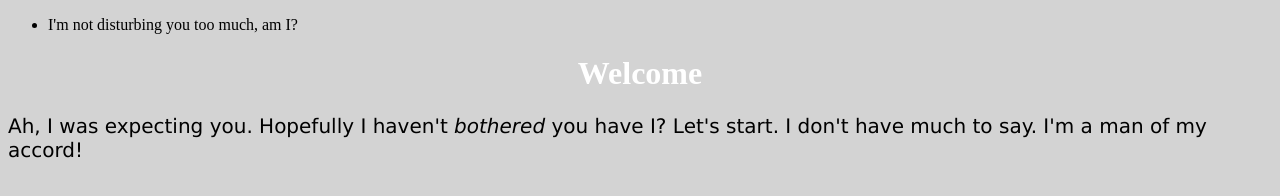
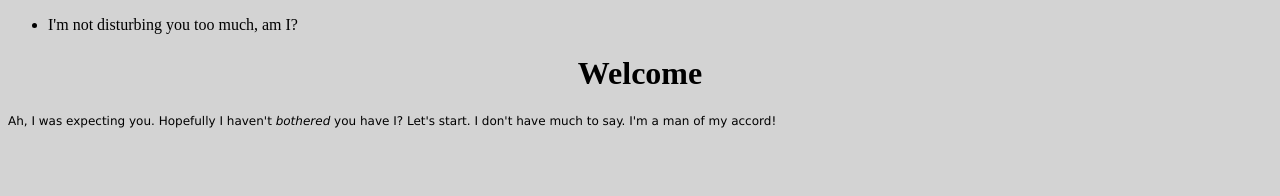
Before and after one commit to Tydoth/tydoth.github.io, a plain HTML site: page index.html in a window 1280 px wide. Drawn offline with Linux system fonts and the light colour scheme.

Commit message:
Update index.html

```diff
--- a/index.html
+++ b/index.html
@@ -12,13 +12,14 @@
       }
 
       h1 {
-        color: white;
+        color: black;
         text-align: center;
       }
 
       p {
         font-family: verdana;
-        font-size: 20px;
+        color: black;
+        font-size: 12px;
       }
     </style>
   </head>
```
